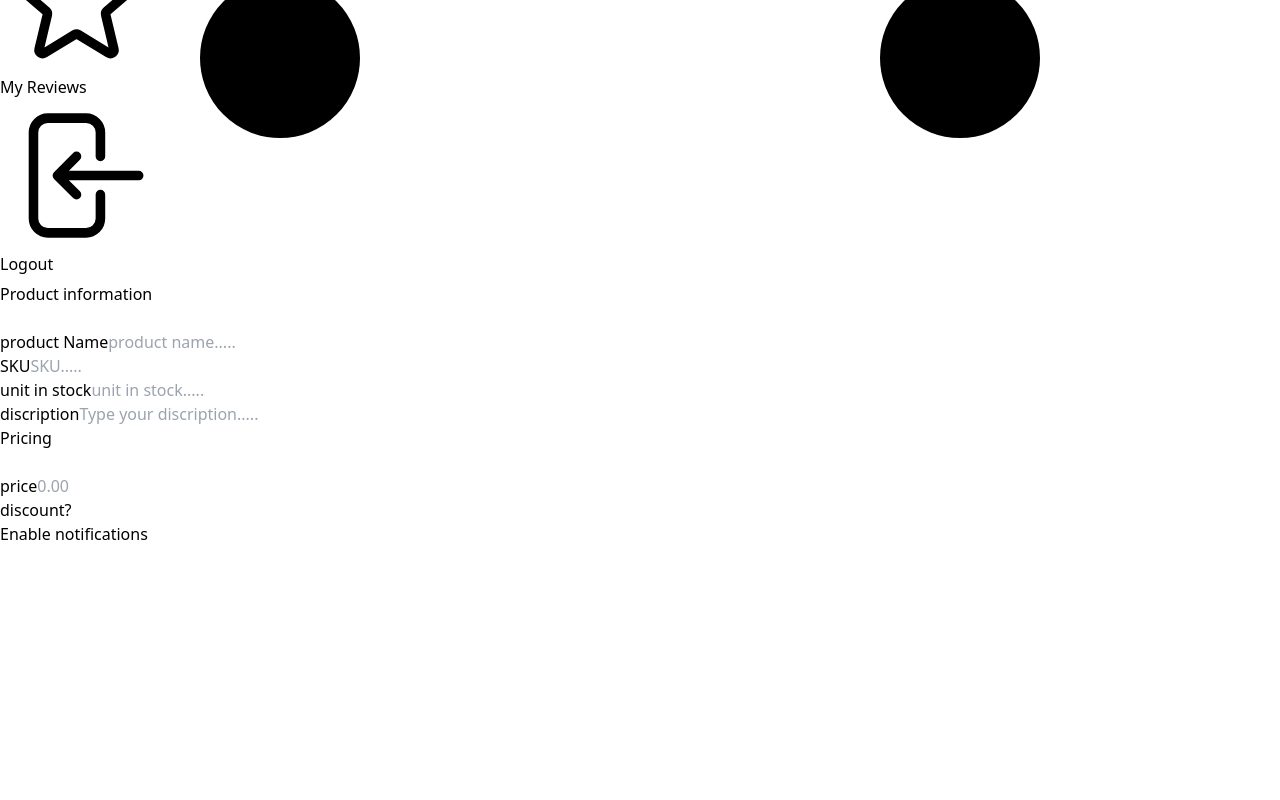
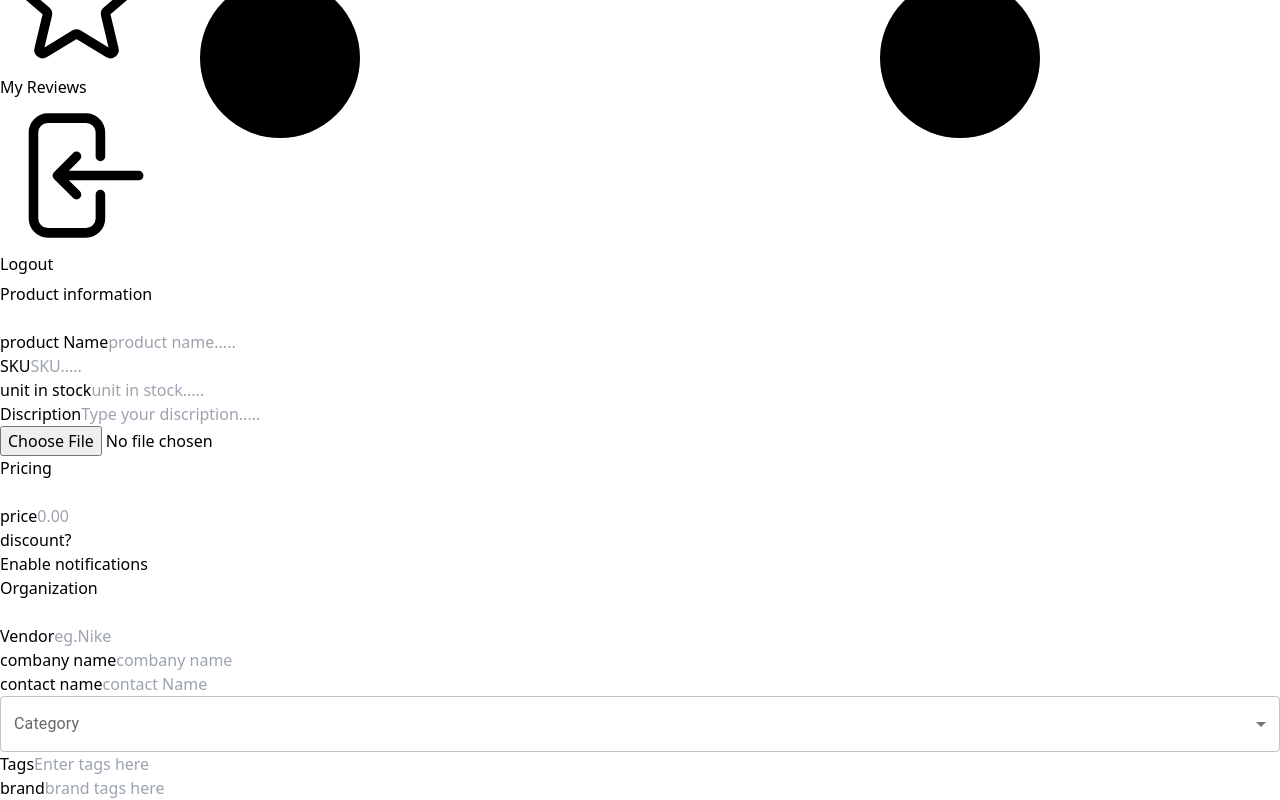
Before and after one commit to mohamedrafik-lgtm/E-commirce, a React (Vite) app: page /Admin in a window 1280 px wide. Shown: the part 3726-4526 px from the top of the page. Before the commit the page ends 4272 px from the top, so only its background shows below. Built offline with nearby package versions, Linux system fonts and the light colour scheme.

Commit message:
Organization Component

```diff
--- a/package.json
+++ b/package.json
@@ -12,7 +12,7 @@
   "dependencies": {
     "@emotion/react": "^11.11.4",
     "@emotion/styled": "^11.11.5",
-    "@headlessui/react": "^2.1.1",
+    "@headlessui/react": "^2.1.2",
     "@mui/material": "^5.16.0",
     "localforage": "^1.10.0",
     "match-sorter": "^6.3.4",
--- a/src/components/AddProduct.tsx
+++ b/src/components/AddProduct.tsx
@@ -8,7 +8,7 @@ export const ProductInformation = () => {
                 <h4 className="font-bold">Product information</h4>
                 <br />
             </div>
-            <div className="p-5 space-y-3">
+            <div className="p-5 space-y-6">
                <div className="flex flex-col space-y-2 ">
                   <label htmlFor="product-name">product Name</label>
                   <InputComponent className="border rounded-md   w-full p-2 h-11  transition focus:shadow-xl focus:outline-double focus:outline-none " placeholder="product name....." type="text" id="product-name" name="product-name"/>
@@ -25,7 +25,7 @@ export const ProductInformation = () => {
                </div>
 
                <div className="space-y-2 mb-5">
-               <label htmlFor="discription">discription</label>
+               <label htmlFor="discription">Discription</label>
                <InputComponent className=" border rounded-md  w-full h-11 p-2 transition focus:shadow-xl focus:outline-double focus:outline-none" placeholder="Type your discription....." type="text" id="unit-in-stock" name="unit-in-stock"/>
                </div>
             </div>
--- /dev/null
+++ b/src/components/Organization.tsx
@@ -0,0 +1,86 @@
+import { ChangeEvent, useState } from "react"
+import InputComponent from "./ui/InputComponent"
+import { IOrganization } from "../interface"
+import Box from '@mui/material/Box';
+import InputLabel from '@mui/material/InputLabel';
+import MenuItem from '@mui/material/MenuItem';
+import FormControl from '@mui/material/FormControl';
+import Select, { SelectChangeEvent } from '@mui/material/Select';
+
+
+const Organization = () => {
+    const [organization,setOrganization] = useState<IOrganization>({
+      Vendor:'',
+      contactName: '',
+      combanyName:'',
+      category: '',
+      brand: '',
+      Tags:'',
+    })
+    const [category, setCategory] = useState<string>('');
+
+    console.log(category)
+   //  handlers
+  const handleChange = (event: SelectChangeEvent) => {
+    setCategory(event.target.value as string);
+  };
+   console.log(organization)
+    const handelChange = (event:ChangeEvent<HTMLInputElement>) =>{
+        const {value,name} = event.target
+        console.log(value)
+        setOrganization({
+         ...organization,
+         [name]: value
+        })
+    }
+    return (
+        <div className="border rounded-md shadow-md ">
+            <div className="flex p-5 border-b  content-center">
+                <h4 className="font-bold">Organization</h4>
+                <br />
+            </div>
+            <div className="p-5 space-y-5">
+               <div className="flex flex-col space-y-2 ">
+                  <label htmlFor="Vendor">Vendor</label>
+                  <InputComponent value={organization.Vendor} onChange={handelChange} className="border rounded-md w-full p-2 h-11  transition focus:shadow-xl focus:outline-double focus:outline-none " placeholder="eg.Nike" type="text" id="Vendor" name="Vendor"/>
+               </div>
+               <div className="flex flex-col space-y-2 ">
+                  <label htmlFor="combanyName">combany name</label>
+                  <InputComponent value={organization.combanyName} onChange={handelChange} className="border rounded-md w-full p-2 h-11  transition focus:shadow-xl focus:outline-double focus:outline-none " placeholder="combany name" type="text" id="combanyName" name="combanyName"/>
+               </div>
+               <div className="flex flex-col space-y-2 ">
+                  <label htmlFor="contactName">contact name</label>
+                  <InputComponent value={organization.contactName} onChange={handelChange} className="border rounded-md w-full p-2 h-11  transition focus:shadow-xl focus:outline-double focus:outline-none " placeholder="contact Name" type="text" id="contactName" name="contactName"/>
+               </div>
+               <div>
+                   <Box sx={{ minWidth: 120 }}>
+                     <FormControl fullWidth>
+                       <InputLabel id="demo-simple-select-label">Category</InputLabel>
+                       <Select
+                         labelId="demo-simple-select-label"
+                         id="demo-simple-select"
+                         value={category}
+                         label="Category"
+                         onChange={handleChange}
+                       >
+                         <MenuItem value={`nvidia`}>nvidia</MenuItem>
+                         <MenuItem value={`AMD`}>AMD</MenuItem>
+                         <MenuItem value={`intel`}>intel</MenuItem>
+                       </Select>
+                     </FormControl>
+                  </Box>
+               </div>
+               <div className="flex flex-col space-y-2 ">
+                  <label htmlFor="Tags">Tags</label>
+                  <InputComponent value={organization.Tags} onChange={handelChange} className="border rounded-md w-full p-2 h-11  transition focus:shadow-xl focus:outline-double focus:outline-none " placeholder="Enter tags here" type="text" id="Tags" name="Tags"/>
+               </div>
+               <div className="flex flex-col space-y-2 ">
+                  <label htmlFor="brand">brand</label>
+                  <InputComponent value={organization.brand} onChange={handelChange} className="border rounded-md w-full p-2 h-11  transition focus:shadow-xl focus:outline-double focus:outline-none " placeholder="brand tags here" type="text" id="brand" name="brand"/>
+               </div>
+            </div>
+        </div>
+    )
+}
+
+export default Organization
--- a/src/pages/AdminPage.tsx
+++ b/src/pages/AdminPage.tsx
@@ -1,4 +1,5 @@
 import { ProductInformation } from "../components/AddProduct"
+import Organization from "../components/Organization"
 import { Pricing } from "../components/Pricing"
 
 
@@ -8,9 +9,11 @@ const AdminPage = () => {
       <div className="grid grid-cols-3 gap-6 p-5">
          <div className="col-span-2">
            <ProductInformation/>
+           <input type="file"/>
          </div>
-         <div>
-         <Pricing/>
+         <div className="space-y-5">
+           <Pricing/>
+           <Organization/>
          </div>
       </div>
    )
```
Also changed, not shown: src/components/ui/SelectFile.tsx (added, +19 -0 lines), src/interface/index.ts (+9 -0 lines), 1 other file (tests, documents, lock files or other folders).
